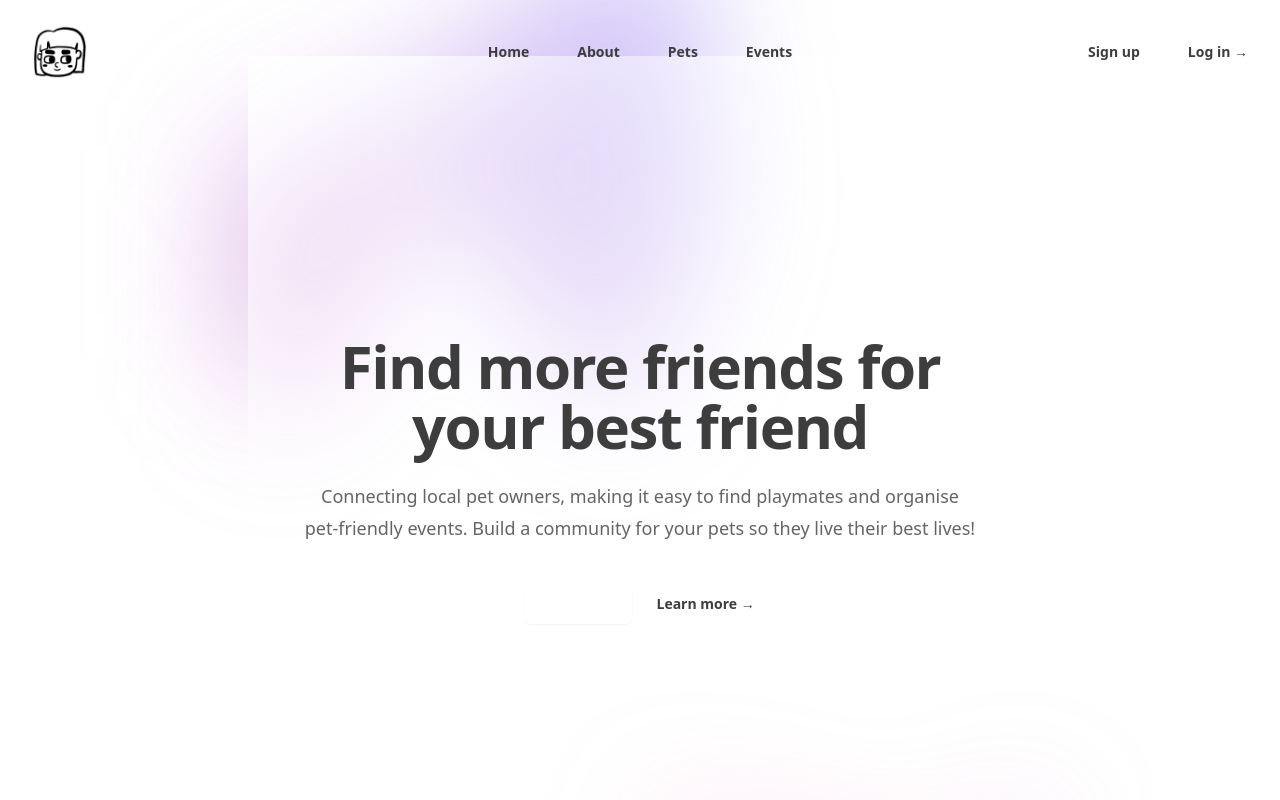
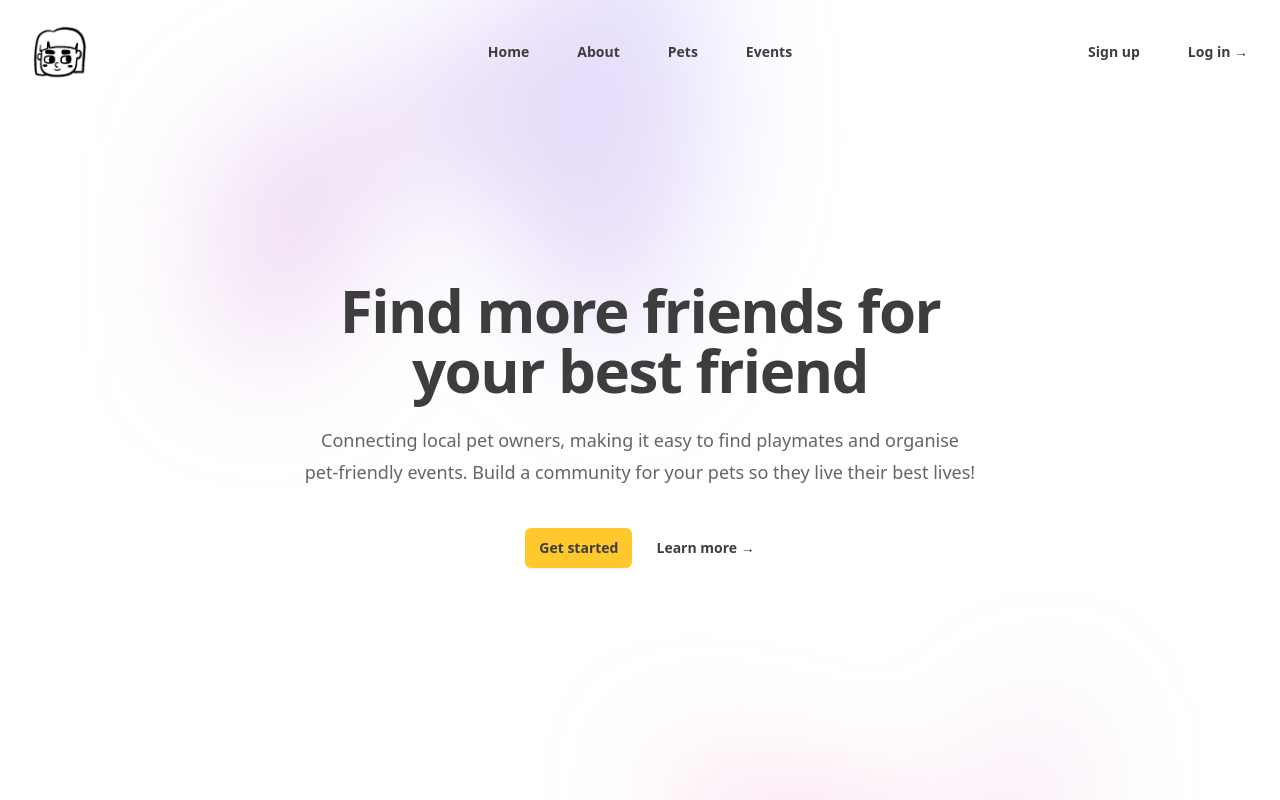
Before and after one commit to matai-2024/pawpals, a React (Vite) app: page / in a window 1280 px wide. Shown: the top 800 px of the page. Built offline with nearby package versions, Linux system fonts and the light colour scheme; a web font is replaced by a local one.

Commit message:
Update home page layout with changes from App format

```diff
--- a/client/pages/Home.tsx
+++ b/client/pages/Home.tsx
@@ -2,20 +2,7 @@ import { Link } from 'react-router-dom'
 
 export default function Home() {
   return (
-    <div className="bg-white">
-      <div className="relative isolate px-6 pt-14 lg:px-8">
-        <div
-          aria-hidden="true"
-          className="absolute inset-x-0 -top-40 -z-10 transform-gpu overflow-hidden blur-3xl sm:-top-80"
-        >
-          <div
-            style={{
-              clipPath:
-                'polygon(74.1% 44.1%, 100% 61.6%, 97.5% 26.9%, 85.5% 0.1%, 80.7% 2%, 72.5% 32.5%, 60.2% 62.4%, 52.4% 68.1%, 47.5% 58.3%, 45.2% 34.5%, 27.5% 76.7%, 0.1% 64.9%, 17.9% 100%, 27.6% 76.8%, 76.1% 97.7%, 74.1% 44.1%)',
-            }}
-            className="relative left-[calc(50%-11rem)] aspect-[1155/678] w-[36.125rem] -translate-x-1/2 rotate-[30deg] bg-gradient-to-tr from-[#ff80b5] to-[#9089fc] opacity-30 sm:left-[calc(50%-30rem)] sm:w-[72.1875rem]"
-          />
-        </div>
+    <>
       <div className="mx-auto max-w-2xl py-32 sm:py-48 lg:py-56">
         {/* <div className="hidden sm:mb-8 sm:flex sm:justify-center">
             <div className="relative rounded-full px-3 py-1 text-sm leading-6 text-gray-600 ring-1 ring-gray-900/10 hover:ring-gray-900/20">
@@ -31,16 +18,21 @@ export default function Home() {
             Find more friends for your best friend
           </h1>
           <p className="mt-6 text-lg leading-8 text-gray-600">
-            Connecting local pet owners, making it easy to find playmates and organise pet-friendly events. Build a community for your pets so they live their best lives!
+            Connecting local pet owners, making it easy to find playmates and
+            organise pet-friendly events. Build a community for your pets so
+            they live their best lives!
           </p>
           <div className="mt-10 flex items-center justify-center gap-x-6">
             <Link
               to="/signup"
-                className="rounded-md bg-yellow px-3.5 py-2.5 text-sm font-semibold text-white shadow-sm hover:bg-indigo-500 focus-visible:outline focus-visible:outline-2 focus-visible:outline-offset-2 focus-visible:outline-indigo-600"
+              className="rounded-md bg-yellow-400 px-3.5 py-2.5 text-sm font-semibold text-gray-900 shadow-sm hover:bg-indigo-500 focus-visible:outline focus-visible:outline-2 focus-visible:outline-offset-2 focus-visible:outline-indigo-600"
             >
               Get started
             </Link>
-              <Link to="#" className="text-sm font-semibold leading-6 text-gray-900">
+            <Link
+              to="#"
+              className="text-sm font-semibold leading-6 text-gray-900"
+            >
               Learn more <span aria-hidden="true">→</span>
             </Link>
           </div>
@@ -58,7 +50,6 @@ export default function Home() {
           className="relative left-[calc(50%+3rem)] aspect-[1155/678] w-[36.125rem] -translate-x-1/2 bg-gradient-to-tr from-[#ff80b5] to-[#9089fc] opacity-30 sm:left-[calc(50%+36rem)] sm:w-[72.1875rem]"
         />
       </div>
-      </div>
-    </div>
+    </>
   )
 }
```
Lines whose indentation alone changed are shown as unchanged.
